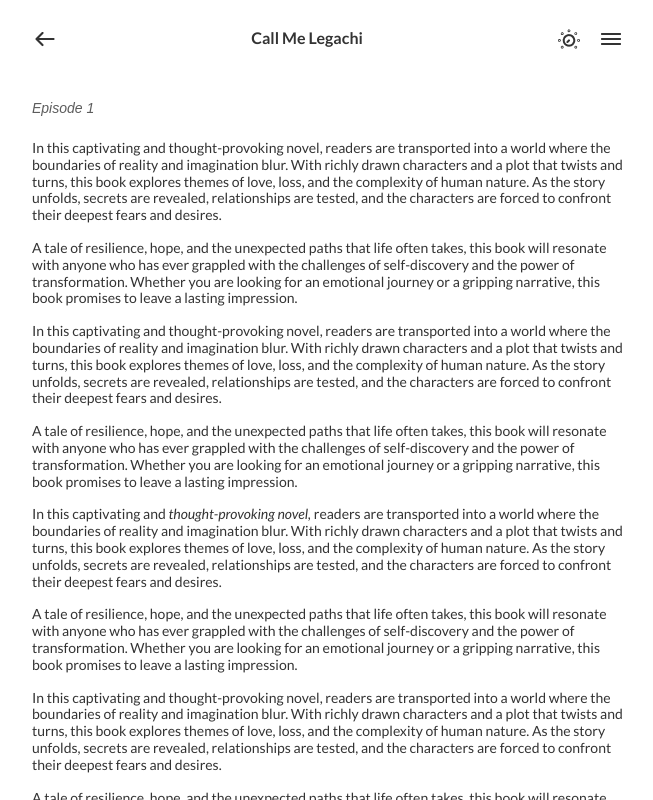
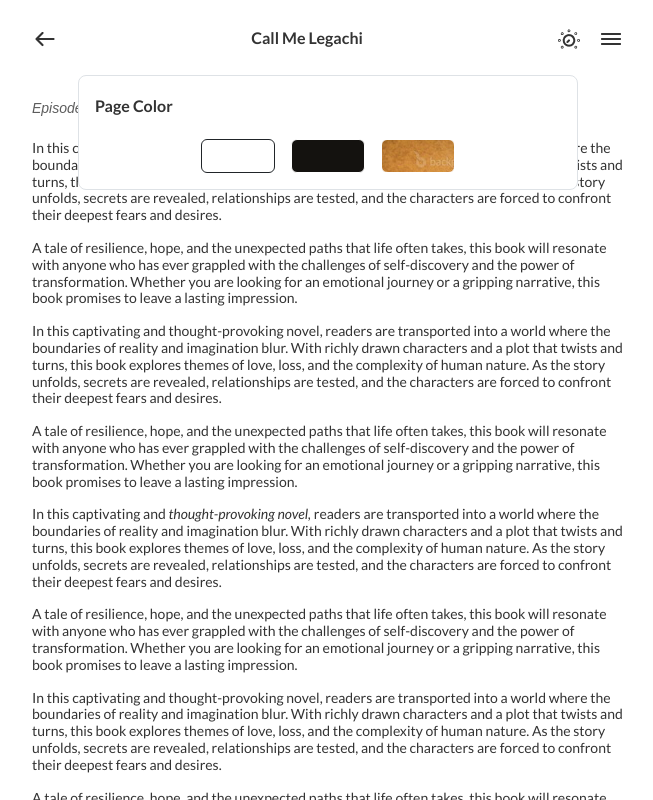
Before and after one commit to PrevailExcel/aunty-oyibo-books, a Vue app: page /series/call-me-legachi/episode in a window 1280 px wide. Both pictures are taken after a click on the button 881 px from the left and 37 px from the top of the page. Shown: the top 800 px of the page, without its empty margins (312-965 px from the left). Built offline with nearby package versions, Linux system fonts and the light colour scheme; what vue-sweetalert2 would draw is missing.

Commit message:
Implement theme management with light, dark, and paper modes; update styles and add theme selection modal

```diff
--- a/src/App.vue
+++ b/src/App.vue
@@ -1,8 +1,13 @@
 <script setup>
-import { ref } from 'vue';
+import { ref, onMounted } from 'vue';
 
-const showSplash = ref(true);
 let online = ref(true);
+const theme = ref(localStorage.getItem("theme") || "light-mode");
+
+onMounted(() => {
+    document.body.classList.remove("light-mode", "dark-mode", "paper-mode");
+    document.body.classList.add(theme.value);
+});
 
 function init() {
   handleConnectionChange();
--- a/src/pages/Chapter.vue
+++ b/src/pages/Chapter.vue
@@ -1,15 +1,14 @@
 <script setup>
 import { ref, computed } from 'vue';
 import { useRoute } from 'vue-router';
-import QuotesCarousel from '../components/QuotesCarousel.vue';
 
-const prefersDarkMode = computed(() =>
-    window.matchMedia && window.matchMedia("(prefers-color-scheme: dark)").matches
-);
+const theme = ref(localStorage.getItem("theme") || "light-mode");
 
 const getIcon = (name) => {
-    return prefersDarkMode.value ? `/icons/${name}.png` : `/icons/${name}1.png`;
+    return theme.value === "dark-mode" ? `/icons/${name}.png` : `/icons/${name}1.png`;
 };
+
+
 // Sample books data
 const books = ref([
     { title: "Call Me Legachi", author: "Adesuwa O. Nwokedi", image: "/images/legachi.webp", slug: "call-me-legachi", progress: 80, favorite: false },
@@ -27,9 +26,17 @@ const route = useRoute();
 // Find the book using the slug from the URL
 const book = computed(() => books.value.find(b => b.slug === route.params.slug));
 
-// Default book cover in case no book is found
-const bookCover = computed(() => book.value ? book.value.image : "/images/default-book-cover.png");
+const showModal = ref(false);
 
+const setTheme = (newTheme) => {
+    theme.value = newTheme;
+    localStorage.setItem("theme", newTheme);
+    document.body.classList.remove("light-mode", "dark-mode", "paper-mode");
+    document.body.classList.add(theme.value);
+
+    showModal.value = false;
+    reload
+};
 </script>
 
 <template>
@@ -41,13 +48,33 @@ const bookCover = computed(() => book.value ? book.value.image : "/images/defaul
             </button>
             <h2 class="mb-0 f716">{{ book?.title || 'Loading...' }}</h2>
             <div class="mb-0">
-                <button class="btn p-0 me-3">
+                <button class="btn p-0 me-3" @click="showModal = true">
                     <img :src="getIcon('device')" width="24" alt="Back" />
                 </button>
                 <button class="btn p-0" type="button" data-bs-toggle="offcanvas" data-bs-target="#offcanvasExample"
                     aria-controls="offcanvasExample">
                     <img :src="getIcon('menu')" width="24" alt="Back" />
                 </button>
+            </div>
+        </div>
+
+
+        <div class="modal fade show d-block" v-if="showModal" @click.self="showModal = false">
+            <div class="modal-dialog move-down custom-modal">
+                <div class="modal-content custom-modal border p-3">
+                    <h5 class="page-c mt-1">Page Color</h5>
+                    <div class="d-flex px-3 gap-3 mt-3 justify-content-center">
+                        <button class="btn border-dark bg-white ps-4 pe-5 py-3" @click="setTheme('light-mode')">
+                            <!-- <img src="/icons/light-mode.png" width="50" /> -->
+                        </button>
+                        <button class="btn border-white bg-brown-a ps-4 pe-5 py-3" @click="setTheme('dark-mode')">
+                            <!-- <img src="/icons/dark-mode.png" width="50" /> -->
+                        </button>
+                        <button class="btn border-white bg-paper ps-4 pe-5 py-3" @click="setTheme('paper-mode')">
+                            <!-- <img src="/icons/brown-paper.png" width="50" /> -->
+                        </button>
+                    </div>
+                </div>
             </div>
         </div>
 
--- a/src/style.css
+++ b/src/style.css
@@ -14,16 +14,26 @@
   --secondary-text: #333333cc;
   --vd-brown: #270B09;
   --card-bg: #e4e4e4cc;
+  --background: white;
   /* line-height: 1.5; */
   font-weight: 400;
-  --background: white;
   color-scheme: light dark;
   background-image: radial-gradient(circle, rgba(0, 0, 0, 0.05) 1px, transparent 1px) !important;
   /* background: linear-gradient(269.75deg, #19D0FC -550.59%, var(--blue) 107.92%) !important; */
   color: #333333 !important;
 
+  font-synthesis: none;
+  text-rendering: optimizeLegibility;
+  -webkit-font-smoothing: antialiased;
+  -moz-osx-font-smoothing: grayscale;
+  -webkit-text-size-adjust: 100%;
+  user-select: none;
+  -webkit-user-select: none;
+  -moz-user-select: none;
+}
+
 /* Dark Mode (Auto Detects System Preference) */
-  @media (prefers-color-scheme: dark) {
+.dark-mode {
   --blue: #14120f;
   --bg-40: #ffffff33;
   --secondary-text: #ffffff99;
@@ -40,14 +50,48 @@
   --button-bg: #ff5722;
 }
 
-  font-synthesis: none;
-  text-rendering: optimizeLegibility;
-  -webkit-font-smoothing: antialiased;
-  -moz-osx-font-smoothing: grayscale;
-  -webkit-text-size-adjust: 100%;
-  user-select: none;
-  -webkit-user-select: none;
-  -moz-user-select: none;
+.light-mode {
+  --blue: white;
+  --bg-40: #33333366;
+  --bg-80: #333333CC;
+  --bg-60: #33333399;
+  --deep-brown: #270B09A6;
+  --text-color: #333333;
+  --brown: #270B09;
+  --menu: #333333;
+  --secondary-text: #333333cc;
+  --vd-brown: #270B09;
+  --card-bg: #e4e4e4cc;
+  --background: white;
+}
+
+
+/* Dark Mode (Auto Detects System Preference) */
+.paper-mode {
+  --blue: url('/paper.jpg');
+  --bg-40: #33333366;
+  --bg-80: #333333CC;
+  --bg-60: #33333399;
+  --deep-brown: #270B09A6;
+  --text-color: #333333;
+  --brown: #270B09;
+  --menu: #333333;
+  --secondary-text: #333333cc;
+  --vd-brown: #270B09;
+  --card-bg: #e4e4e4cc;
+  --background: #C4A484;
+
+  /* background-color: peachpuff !important; */
+  background-color: white !important;
+  background-image:
+    url('/paper.jpg') !important;
+  /* Rough texture */
+  background-blend-mode: multiply;
+  color: #000000 !important;
+  /* Dark brown text for readability */
+  --card-bg: #1e1e1e;
+  --search-bg: #444;
+  --button-bg: #ff5722;
 }
 
 body {
@@ -121,6 +165,18 @@ hr {
 
 }
 
+.page-c {
+  font-family: Lato;
+  font-weight: 600;
+  font-size: 16px;
+  line-height: 19.2px;
+  letter-spacing: 0%;
+}
+
+.move-down {
+  margin-top: 75px !important;
+}
+
 .intro {
   font-family: Lato !important;
   font-weight: 500 !important;
@@ -169,6 +225,10 @@ hr {
   background: var(--deep-brown) !important;
   height: 122px;
   border-radius: 15px;
+}
+
+.bg-brown-a {
+  background: #14120f !important;
 }
 
 .quote {
@@ -406,7 +466,8 @@ hr {
   /* Ensures the image fits well */
 }
 
-.custom-offcanvas {
+.custom-offcanvas,
+.custom-modal {
   background: var(--blue) !important;
 }
 
@@ -417,3 +478,12 @@ hr {
     max-width: 50vw !important;
   }
 }
+
+.bg-paper {
+  /* background-color: peachpuff !important; */
+  background-color: white !important;
+  background-image:
+    url('/paper.jpg') !important;
+  /* Rough texture */
+  background-blend-mode: multiply;
+}
```
Also changed, not shown: public/beige-paper.png (added), public/paper.jpg (added). Lines whose indentation alone changed are shown as unchanged.
